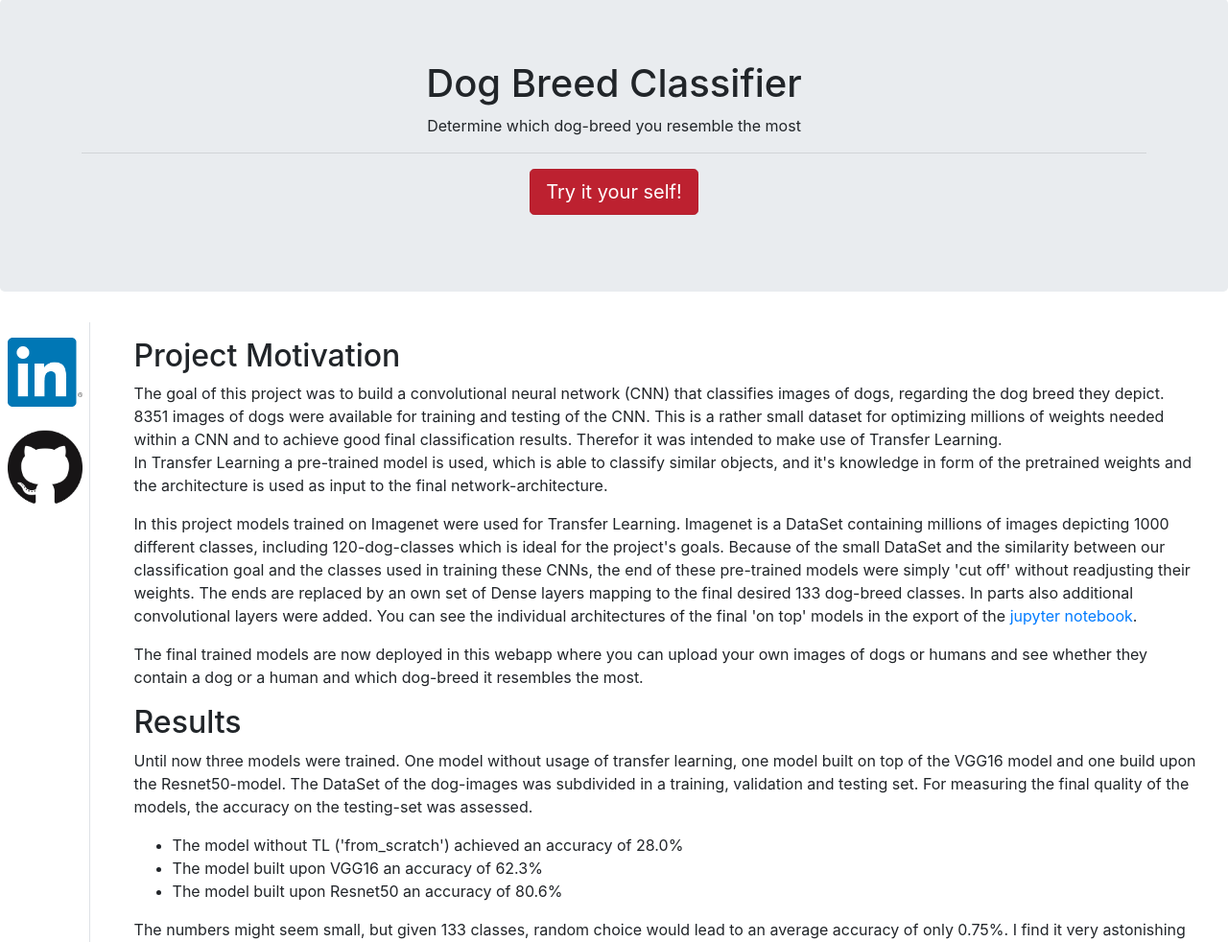
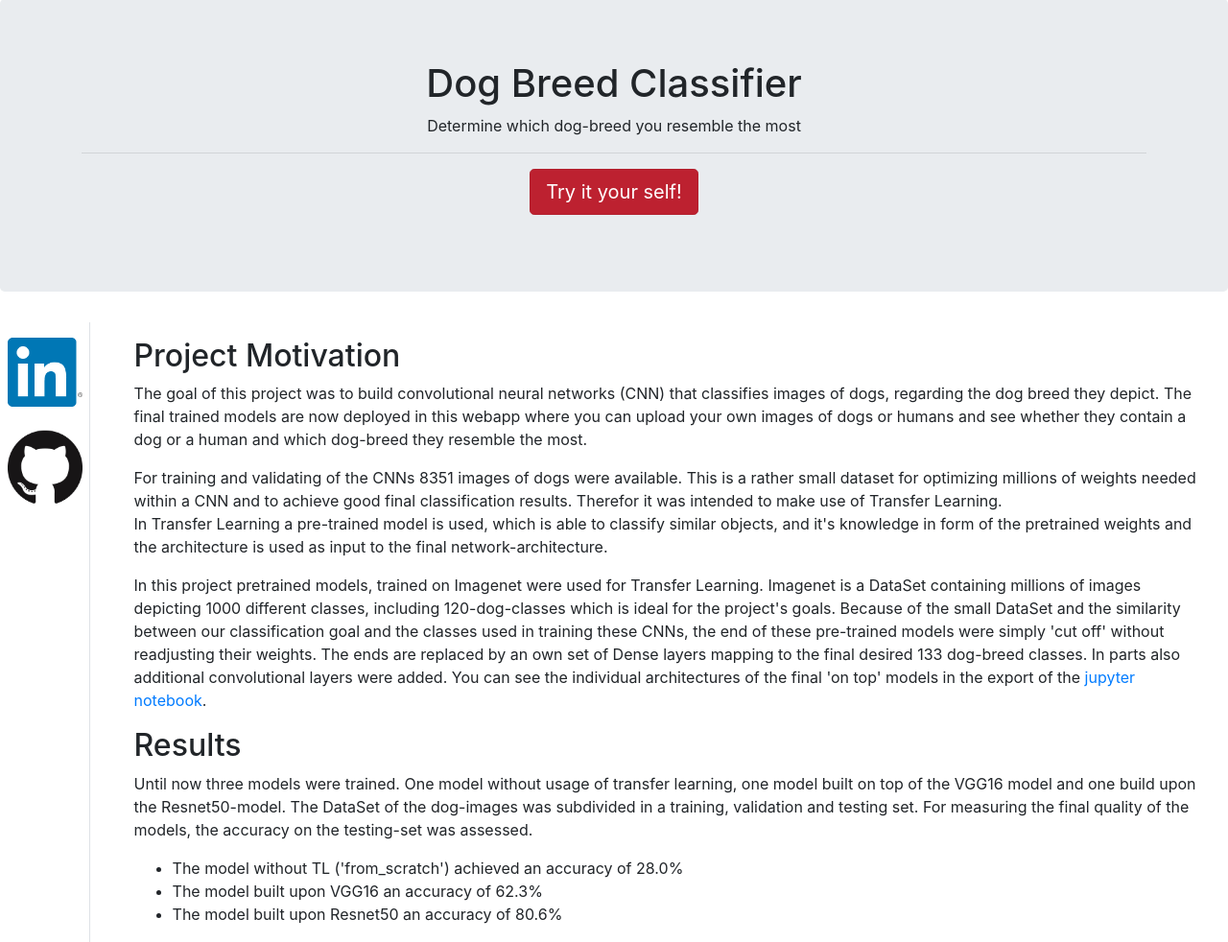
Before and after one commit to cokl87/DogBreedClassifier_CNN, a Flask app: page / in a window 1280 px wide. Shown: the part 57-1039 px from the top of the page at 96% size. Run offline with Flask 2, Linux system fonts and the light colour scheme; some libraries are stand-ins or nearby versions.

Commit message:
docs: change project description on index.html

```diff
--- a/webapp/templates/index.html
+++ b/webapp/templates/index.html
@@ -24,25 +24,27 @@ Dog Breed Classifier
     <div class="col-12">
 
       <h2>Project Motivation</h2>
-      <p>The goal of this project was to build a convolutional neural network (CNN) that classifies images of dogs,
-        regarding the dog breed they depict. 8351 images of dogs were available for training and testing of the CNN.
-        This is a rather small dataset for optimizing millions of weights needed within a CNN and to achieve good final
-        classification results. Therefor it was intended to make use of Transfer Learning.<br>
+      <p>The goal of this project was to build convolutional neural networks (CNN) that classifies images of dogs,
+        regarding the dog breed they depict. The final trained models are now deployed in this webapp where you can
+        upload your own images of dogs or humans and see whether they contain a dog or a human and which dog-breed they
+        resemble the most.
+      </p>
+      <p>
+        For training and validating of the CNNs 8351 images of dogs were available. This is a rather small dataset for
+        optimizing millions of weights needed within a CNN and to achieve good final classification results. Therefor
+        it was intended to make use of Transfer Learning.<br>
         In Transfer Learning a pre-trained model is used, which is able to classify similar objects, and it's knowledge
         in form of the pretrained weights and the architecture is used as input to the final network-architecture.
       </p>
       <p>
-        In this project models trained on Imagenet were used for Transfer Learning. Imagenet is a DataSet containing
-        millions of images depicting 1000 different classes, including 120-dog-classes which is ideal for the project's
-        goals. Because of the small DataSet and the similarity between our classification goal and the classes used in
-        training these CNNs, the end of these pre-trained models were simply 'cut off' without readjusting their
-        weights. The ends are replaced by an own set of Dense layers mapping to the final desired 133 dog-breed
-        classes. In parts also additional convolutional layers were added. You can see the individual architectures of
-        the final 'on top' models in the export of the <a href="./code#from_scratch">jupyter notebook</a>.
-      </p>
-      <p>
-        The final trained models are now deployed in this webapp where you can upload your own images of dogs or humans
-        and see whether they contain a dog or a human and which dog-breed it resembles the most.
+        In this project pretrained models, trained on Imagenet were used for Transfer Learning. Imagenet is a DataSet
+        containing millions of images depicting 1000 different classes, including 120-dog-classes which is ideal for
+        the project's goals. Because of the small DataSet and the similarity between our classification goal and the
+        classes used in training these CNNs, the end of these pre-trained models were simply 'cut off' without
+        readjusting their weights. The ends are replaced by an own set of Dense layers mapping to the final desired 133
+        dog-breed classes. In parts also additional convolutional layers were added. You can see the individual
+        architectures of the final 'on top' models in the export of the <a href="./code#from_scratch">
+        jupyter notebook</a>.
       </p>
 
       <h2>Results</h2>
```
